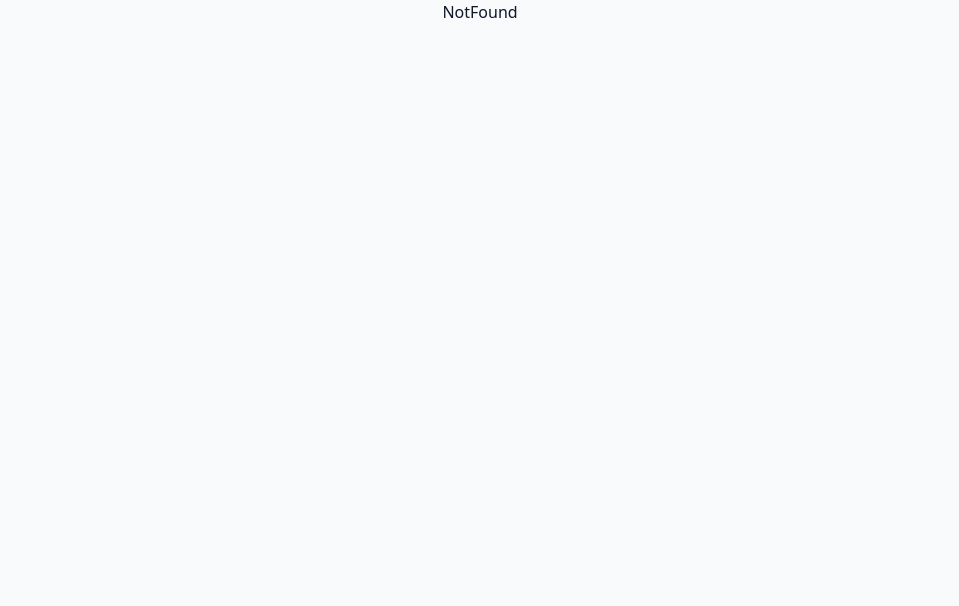
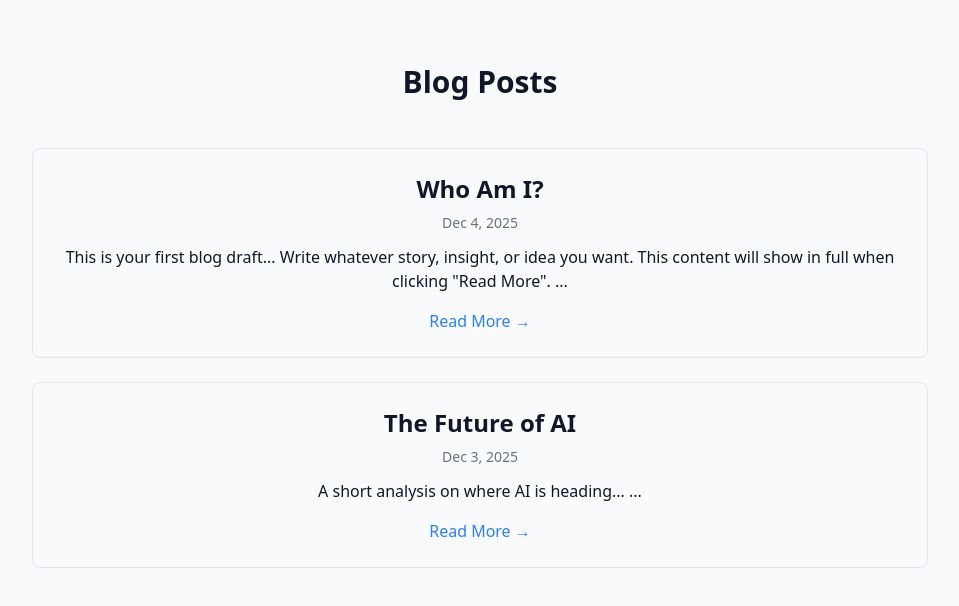
Before and after one commit to shank227/MySite, a React (Vite) app: page /blogs in a window 1280 px wide. Shown: the top 606 px of the page, without its empty margins (160-1119 px from the left). Built offline with nearby package versions, Linux system fonts and the light colour scheme.

Commit message:
adding blog page

```diff
--- a/src/App.jsx
+++ b/src/App.jsx
@@ -1,6 +1,10 @@
 import { BrowserRouter, Route, Routes } from "react-router-dom";
 import { Home } from "./pages/Home";
 import { NotFound } from "./pages/NotFound";
+import BlogSection from "./components/BlogSection";
+import BlogDetail from "./pages/BlogDetail";
+import AdminSignIn from "./pages/AdminSignIn";
+import AdminNewPost from "./pages/AdminNewPost";
 import { Toaster } from "@/components/ui/toaster";
 
 function App() {
@@ -9,8 +13,23 @@ function App() {
       <Toaster />
       <BrowserRouter>
         <Routes>
+
+          {/* Portfolio homepage */}
           <Route index element={<Home />} />
+
+          {/* Blog list */}
+          <Route path="/blogs" element={<BlogSection />} />
+
+          {/* Blog detail */}
+          <Route path="/blog/:slug" element={<BlogDetail />} />
+
+          {/* Admin pages */}
+          <Route path="/admin" element={<AdminSignIn />} />
+          <Route path="/admin/new" element={<AdminNewPost />} />
+
+          {/* Not found */}
           <Route path="*" element={<NotFound />} />
+
         </Routes>
       </BrowserRouter>
     </>
--- /dev/null
+++ b/src/components/BlogSection.jsx
@@ -0,0 +1,36 @@
+// src/components/BlogSection.jsx
+import { dummyBlogs } from "../data/dummyBlogs";
+import { Link } from "react-router-dom";
+
+export default function BlogSection() {
+  return (
+    <section id="Blog" className="py-16 px-4 md:px-8">
+      <div className="max-w-4xl mx-auto">
+        <h2 className="text-3xl font-bold mb-12">Blog Posts</h2>
+
+        <div className="grid gap-6">
+          {dummyBlogs.map((blog) => (
+            <article
+              key={blog.id}
+              className="p-6 border rounded-lg hover:shadow-lg transition"
+            >
+              <h3 className="text-2xl font-semibold mb-2">{blog.title}</h3>
+              <p className="text-sm text-gray-500 mb-3">{blog.date}</p>
+
+              <p className="mb-4">
+                {blog.content.slice(0, 180)}...
+              </p>
+
+              <Link
+                to={`/blog/${blog.slug}`}
+                className="text-blue-500 hover:underline"
+              >
+                Read More →
+              </Link>
+            </article>
+          ))}
+        </div>
+      </div>
+    </section>
+  );
+}
--- /dev/null
+++ b/src/components/FloatingButton.jsx
@@ -0,0 +1,12 @@
+import { Link } from "react-router-dom";
+
+export default function FloatingButton() {
+  return (
+    <Link
+      to="/admin/new"
+      className="fixed bottom-6 right-6 w-14 h-14 bg-blue-600 text-white text-3xl rounded-full flex items-center justify-center shadow-lg"
+    >
+      +
+    </Link>
+  );
+}
--- a/src/components/Navbar.jsx
+++ b/src/components/Navbar.jsx
@@ -1,12 +1,14 @@
 import { cn } from "@/lib/utils";
 import { Menu, X } from "lucide-react";
 import { useEffect, useState } from "react";
+import { Link } from "react-router-dom";
 
 const navItems = [
   { name: "Home", href: "#hero" },
   { name: "About", href: "#about" },
   { name: "Skills", href: "#skills" },
   { name: "Projects", href: "#projects" },
+  { name: "Insights", link: "/blogs" },
   { name: "Contact", href: "#contact" },
 ];
 
@@ -16,12 +18,34 @@ export const Navbar = () => {
 
   useEffect(() => {
     const handleScroll = () => {
-      setIsScrolled(window.screenY > 10);
+      setIsScrolled(window.scrollY > 10);
     };
-
     window.addEventListener("scroll", handleScroll);
     return () => window.removeEventListener("scroll", handleScroll);
   }, []);
+
+  const renderNavItem = (item) => {
+    if (item.link) {
+      return (
+        <Link
+          to={item.link}
+          className="text-foreground/80 hover:text-primary transition-colors duration-300"
+        >
+          {item.name}
+        </Link>
+      );
+    }
+
+    return (
+      <a
+        href={item.href}
+        className="text-foreground/80 hover:text-primary transition-colors duration-300"
+      >
+        {item.name}
+      </a>
+    );
+  };
+
   return (
     <nav
       className={cn(
@@ -30,42 +54,32 @@ export const Navbar = () => {
       )}
     >
       <div className="container flex items-center justify-between">
-        <a
-          className="text-xl font-bold text-primary flex items-center"
-          href="#hero"
-        >
+        {/* Logo */}
+        <a className="text-xl font-bold text-primary" href="#hero">
           <span className="relative z-10">
-            <span className="text-glow text-foreground"> My </span>{" "}
-            Portfolio
+            <span className="text-glow text-foreground">My</span> Portfolio
           </span>
         </a>
 
-        {/* desktop nav */}
+        {/* Desktop Nav */}
         <div className="hidden md:flex space-x-8">
           {navItems.map((item, key) => (
-            <a
-              key={key}
-              href={item.href}
-              className="text-foreground/80 hover:text-primary transition-colors duration-300"
-            >
-              {item.name}
-            </a>
+            <div key={key}>{renderNavItem(item)}</div>
           ))}
         </div>
 
-        {/* mobile nav */}
-
+        {/* Mobile Menu Toggle */}
         <button
-          onClick={() => setIsMenuOpen((prev) => !prev)}
+          onClick={() => setIsMenuOpen(!isMenuOpen)}
           className="md:hidden p-2 text-foreground z-50"
-          aria-label={isMenuOpen ? "Close Menu" : "Open Menu"}
         >
-          {isMenuOpen ? <X size={24} /> : <Menu size={24} />}{" "}
+          {isMenuOpen ? <X size={24} /> : <Menu size={24} />}
         </button>
 
+        {/* Mobile Nav */}
         <div
           className={cn(
-            "fixed inset-0 bg-background/95 backdroup-blur-md z-40 flex flex-col items-center justify-center",
+            "fixed inset-0 bg-background/95 backdrop-blur-md z-40 flex flex-col items-center justify-center",
             "transition-all duration-300 md:hidden",
             isMenuOpen
               ? "opacity-100 pointer-events-auto"
@@ -74,14 +88,12 @@ export const Navbar = () => {
         >
           <div className="flex flex-col space-y-8 text-xl">
             {navItems.map((item, key) => (
-              <a
+              <div
                 key={key}
-                href={item.href}
-                className="text-foreground/80 hover:text-primary transition-colors duration-300"
                 onClick={() => setIsMenuOpen(false)}
               >
-                {item.name}
-              </a>
+                {renderNavItem(item)}
+              </div>
             ))}
           </div>
         </div>
--- /dev/null
+++ b/src/data/dummyBlogs.jsx
@@ -0,0 +1,25 @@
+// src/data/dummyBlogs.js
+
+export const dummyBlogs = [
+  {
+    id: 1,
+    slug: "who-am-i",
+    title: "Who Am I?",
+    date: "Dec 4, 2025",
+    content: `
+This is your first blog draft...
+
+Write whatever story, insight, or idea you want.
+This content will show in full when clicking "Read More".
+    `,
+  },
+  {
+    id: 2,
+    slug: "future-of-ai",
+    title: "The Future of AI",
+    date: "Dec 3, 2025",
+    content: `
+A short analysis on where AI is heading...
+    `,
+  },
+];
--- /dev/null
+++ b/src/pages/AdminNewPost.jsx
@@ -0,0 +1,7 @@
+export default function AdminNewPost() {
+  return (
+    <div className="p-10 text-center">
+      <h1 className="text-2xl font-bold">Create New Blog (coming soon)</h1>
+    </div>
+  );
+}
--- /dev/null
+++ b/src/pages/AdminSignIn.jsx
@@ -0,0 +1,7 @@
+export default function AdminSignIn() {
+  return (
+    <div className="p-10 text-center">
+      <h1 className="text-2xl font-bold">Admin Login (coming soon)</h1>
+    </div>
+  );
+}
--- /dev/null
+++ b/src/pages/BlogDetail.jsx
@@ -0,0 +1,21 @@
+// src/pages/BlogDetail.jsx
+import { useParams } from "react-router-dom";
+import { dummyBlogs } from "../data/dummyBlogs";
+
+export default function BlogDetail() {
+  const { slug } = useParams();
+  const blog = dummyBlogs.find((b) => b.slug === slug);
+
+  if (!blog) return <p className="p-10">Blog not found.</p>;
+
+  return (
+    <div className="max-w-3xl mx-auto p-10 text-left">
+      <h1 className="text-4xl font-bold mb-4">{blog.title}</h1>
+      <p className="text-gray-500 mb-6">{blog.date}</p>
+
+      <article className="leading-7 whitespace-pre-line">
+        {blog.content}
+      </article>
+    </div>
+  );
+}
```
